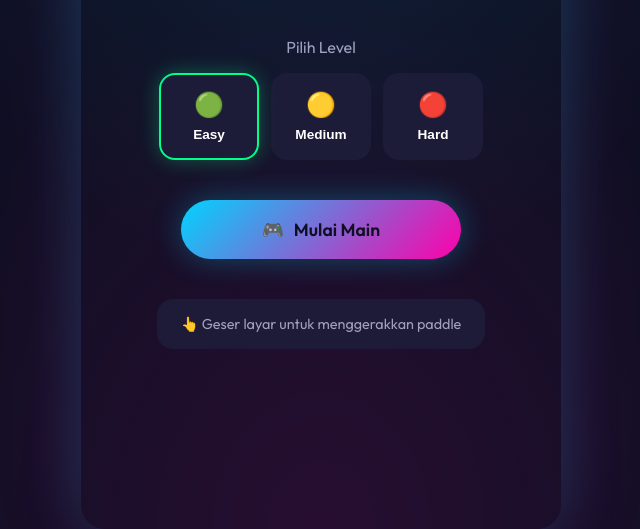
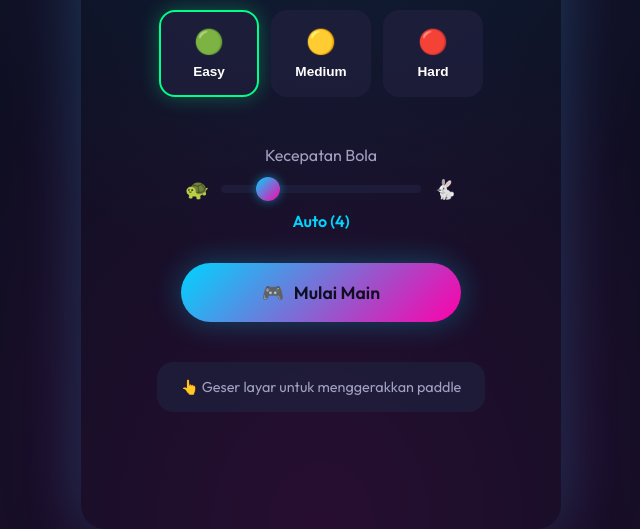
Before and after one commit to alditpra/pingponggajelas, a plain HTML site: page index.html in a window 1280 px wide. Shown: the part 271-800 px from the top of the page, without its empty margins (319-959 px from the left). Drawn offline with Linux system fonts and the light colour scheme.

Commit message:
update biar ada pengaturan speed bola

```diff
--- a/game.js
+++ b/game.js
@@ -24,6 +24,7 @@ const DIFFICULTY_SETTINGS = {
 const game = {
     state: 'menu', // menu, playing, paused, gameover
     difficulty: 'easy',
+    customBallSpeed: null, // null = auto (based on difficulty)
     playerScore: 0,
     aiScore: 0,
     lastAiUpdate: 0,
@@ -74,6 +75,9 @@ const elements = {
     playagainBtn: null,
     menuBtn: null,
     diffBtns: null,
+    ballSpeedSlider: null,
+    speedValueEl: null,
+    resetSpeedBtn: null,
     playerScoreEl: null,
     aiScoreEl: null,
     resultText: null,
@@ -95,6 +99,9 @@ function init() {
     elements.playagainBtn = document.getElementById('playagain-btn');
     elements.menuBtn = document.getElementById('menu-btn');
     elements.diffBtns = document.querySelectorAll('.diff-btn');
+    elements.ballSpeedSlider = document.getElementById('ball-speed');
+    elements.speedValueEl = document.getElementById('speed-value');
+    elements.resetSpeedBtn = document.getElementById('reset-speed');
     elements.playerScoreEl = document.getElementById('player-score');
     elements.aiScoreEl = document.getElementById('ai-score');
     elements.resultText = document.getElementById('result-text');
@@ -119,8 +126,21 @@ function setupEventListeners() {
             elements.diffBtns.forEach(b => b.classList.remove('active'));
             btn.classList.add('active');
             game.difficulty = btn.dataset.difficulty;
+            // Update speed display if in auto mode
+            if (game.customBallSpeed === null) {
+                updateSpeedDisplay();
+            }
         });
     });
+
+    // Ball speed slider
+    elements.ballSpeedSlider.addEventListener('input', handleSpeedChange);
+
+    // Reset speed button
+    elements.resetSpeedBtn.addEventListener('click', resetSpeed);
+
+    // Initialize speed display
+    updateSpeedDisplay();
 
     // Start button
     elements.startBtn.addEventListener('click', startGame);
@@ -276,7 +296,9 @@ function resetBall() {
 
     ball.x = canvasWidth / 2;
     ball.y = canvasHeight / 2;
-    ball.speed = settings.ballSpeed;
+
+    // Use custom speed if set, otherwise use difficulty default
+    ball.speed = game.customBallSpeed !== null ? game.customBallSpeed : settings.ballSpeed;
 
     // Random direction
     const angle = (Math.random() * 0.5 + 0.25) * Math.PI; // 45-135 degrees
@@ -389,7 +411,8 @@ function updateBall() {
         ball.y = player.y - paddle.height / 2 - ball.radius;
 
         // Slightly increase speed
-        ball.speed = Math.min(ball.speed * 1.02, DIFFICULTY_SETTINGS[game.difficulty].ballSpeed * 1.5);
+        const baseSpeed = game.customBallSpeed !== null ? game.customBallSpeed : DIFFICULTY_SETTINGS[game.difficulty].ballSpeed;
+        ball.speed = Math.min(ball.speed * 1.02, baseSpeed * 1.5);
     }
 
     // Paddle collision - AI
@@ -524,5 +547,30 @@ function gameLoop() {
     game.animationId = requestAnimationFrame(gameLoop);
 }
 
+// ===== Speed Control =====
+function handleSpeedChange(e) {
+    const value = parseInt(e.target.value);
+    game.customBallSpeed = value;
+    updateSpeedDisplay();
+}
+
+function resetSpeed() {
+    game.customBallSpeed = null;
+    updateSpeedDisplay();
+}
+
+function updateSpeedDisplay() {
+    if (game.customBallSpeed !== null) {
+        elements.speedValueEl.textContent = game.customBallSpeed;
+        elements.ballSpeedSlider.value = game.customBallSpeed;
+        elements.resetSpeedBtn.style.display = 'inline-block';
+    } else {
+        const autoSpeed = DIFFICULTY_SETTINGS[game.difficulty].ballSpeed;
+        elements.speedValueEl.textContent = `Auto (${autoSpeed})`;
+        elements.ballSpeedSlider.value = autoSpeed;
+        elements.resetSpeedBtn.style.display = 'none';
+    }
+}
+
 // ===== Start =====
 document.addEventListener('DOMContentLoaded', init);
--- a/index.html
+++ b/index.html
@@ -1,5 +1,6 @@
 <!DOCTYPE html>
 <html lang="id">
+
 <head>
     <meta charset="UTF-8">
     <meta name="viewport" content="width=device-width, initial-scale=1.0, maximum-scale=1.0, user-scalable=no">
@@ -11,6 +12,7 @@
     <link href="https://fonts.googleapis.com/css2?family=Outfit:wght@400;600;700&display=swap" rel="stylesheet">
     <link rel="stylesheet" href="style.css">
 </head>
+
 <body>
     <div class="container">
         <!-- Menu Screen -->
@@ -37,6 +39,19 @@
                             <span class="diff-icon">🔴</span>
                             <span class="diff-label">Hard</span>
                         </button>
+                    </div>
+                </div>
+
+                <div class="speed-section">
+                    <h2>Kecepatan Bola</h2>
+                    <div class="speed-control">
+                        <span class="speed-icon">🐢</span>
+                        <input type="range" id="ball-speed" min="2" max="12" value="0" step="1">
+                        <span class="speed-icon">🐇</span>
+                    </div>
+                    <div class="speed-display">
+                        <span id="speed-value">Auto</span>
+                        <button id="reset-speed" class="reset-btn">↻ Auto</button>
                     </div>
                 </div>
 
@@ -102,4 +117,5 @@
 
     <script src="game.js"></script>
 </body>
+
 </html>
--- a/style.css
+++ b/style.css
@@ -24,7 +24,8 @@
     -webkit-tap-highlight-color: transparent;
 }
 
-html, body {
+html,
+body {
     height: 100%;
     overflow: hidden;
     touch-action: manipulation;
@@ -144,7 +145,8 @@ body {
     gap: 8px;
 }
 
-.diff-btn:hover, .diff-btn:active {
+.diff-btn:hover,
+.diff-btn:active {
     transform: translateY(-2px);
     background: rgba(30, 30, 60, 1);
 }
@@ -179,6 +181,103 @@ body {
     font-weight: 600;
 }
 
+/* ===== Speed Section ===== */
+.speed-section {
+    width: 100%;
+    text-align: center;
+    margin: 8px 0;
+}
+
+.speed-section h2 {
+    font-size: 1rem;
+    color: var(--text-secondary);
+    margin-bottom: 12px;
+    font-weight: 400;
+}
+
+.speed-control {
+    display: flex;
+    align-items: center;
+    gap: 12px;
+    justify-content: center;
+    padding: 0 16px;
+}
+
+.speed-icon {
+    font-size: 1.2rem;
+}
+
+input[type="range"] {
+    -webkit-appearance: none;
+    appearance: none;
+    width: 100%;
+    max-width: 200px;
+    height: 8px;
+    background: var(--bg-card);
+    border-radius: 4px;
+    outline: none;
+    cursor: pointer;
+}
+
+input[type="range"]::-webkit-slider-thumb {
+    -webkit-appearance: none;
+    appearance: none;
+    width: 24px;
+    height: 24px;
+    background: var(--gradient-primary);
+    border-radius: 50%;
+    cursor: pointer;
+    box-shadow: 0 0 10px rgba(0, 212, 255, 0.5);
+    transition: var(--transition);
+}
+
+input[type="range"]::-webkit-slider-thumb:hover {
+    transform: scale(1.1);
+    box-shadow: 0 0 20px rgba(0, 212, 255, 0.7);
+}
+
+input[type="range"]::-moz-range-thumb {
+    width: 24px;
+    height: 24px;
+    background: var(--gradient-primary);
+    border-radius: 50%;
+    cursor: pointer;
+    border: none;
+    box-shadow: 0 0 10px rgba(0, 212, 255, 0.5);
+}
+
+.speed-display {
+    display: flex;
+    align-items: center;
+    justify-content: center;
+    gap: 12px;
+    margin-top: 10px;
+}
+
+#speed-value {
+    font-size: 1rem;
+    font-weight: 600;
+    color: var(--accent-cyan);
+    min-width: 60px;
+}
+
+.reset-btn {
+    padding: 6px 12px;
+    font-size: 0.8rem;
+    font-family: inherit;
+    color: var(--text-secondary);
+    background: transparent;
+    border: 1px solid var(--text-secondary);
+    border-radius: 20px;
+    cursor: pointer;
+    transition: var(--transition);
+}
+
+.reset-btn:hover {
+    color: var(--text-primary);
+    border-color: var(--text-primary);
+}
+
 /* ===== Buttons ===== */
 .primary-btn {
     width: 100%;
@@ -200,7 +299,8 @@ body {
     box-shadow: var(--shadow-glow);
 }
 
-.primary-btn:hover, .primary-btn:active {
+.primary-btn:hover,
+.primary-btn:active {
     transform: scale(1.02);
     box-shadow: 0 0 40px rgba(0, 212, 255, 0.5);
 }
@@ -224,7 +324,8 @@ body {
     gap: 10px;
 }
 
-.secondary-btn:hover, .secondary-btn:active {
+.secondary-btn:hover,
+.secondary-btn:active {
     background: rgba(50, 50, 80, 0.8);
     border-color: var(--text-primary);
 }
@@ -356,13 +457,27 @@ body {
 
 /* ===== Animations ===== */
 @keyframes pulse {
-    0%, 100% { opacity: 1; }
-    50% { opacity: 0.5; }
+
+    0%,
+    100% {
+        opacity: 1;
+    }
+
+    50% {
+        opacity: 0.5;
+    }
 }
 
 @keyframes float {
-    0%, 100% { transform: translateY(0); }
-    50% { transform: translateY(-10px); }
+
+    0%,
+    100% {
+        transform: translateY(0);
+    }
+
+    50% {
+        transform: translateY(-10px);
+    }
 }
 
 .game-title {
```
